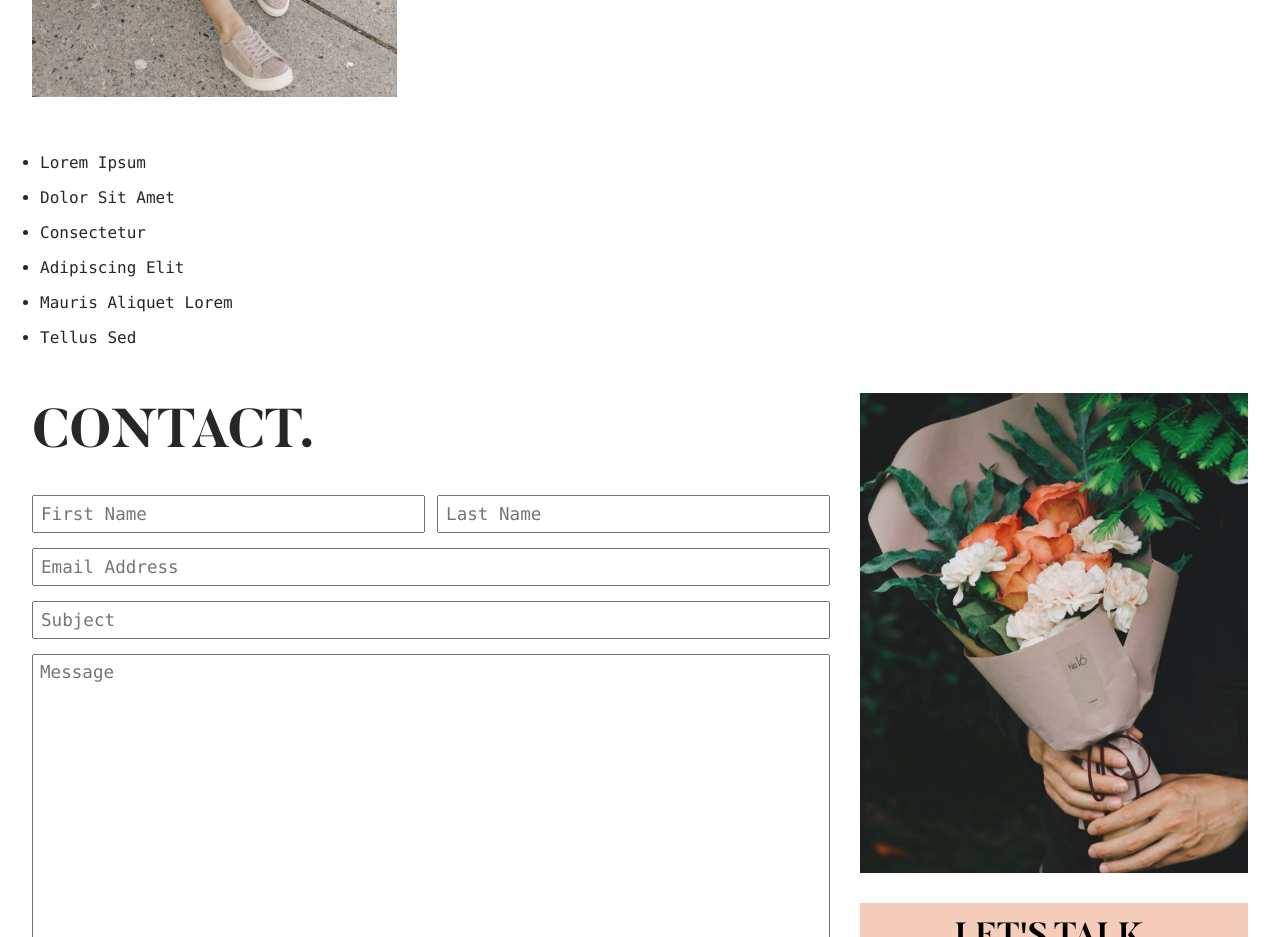
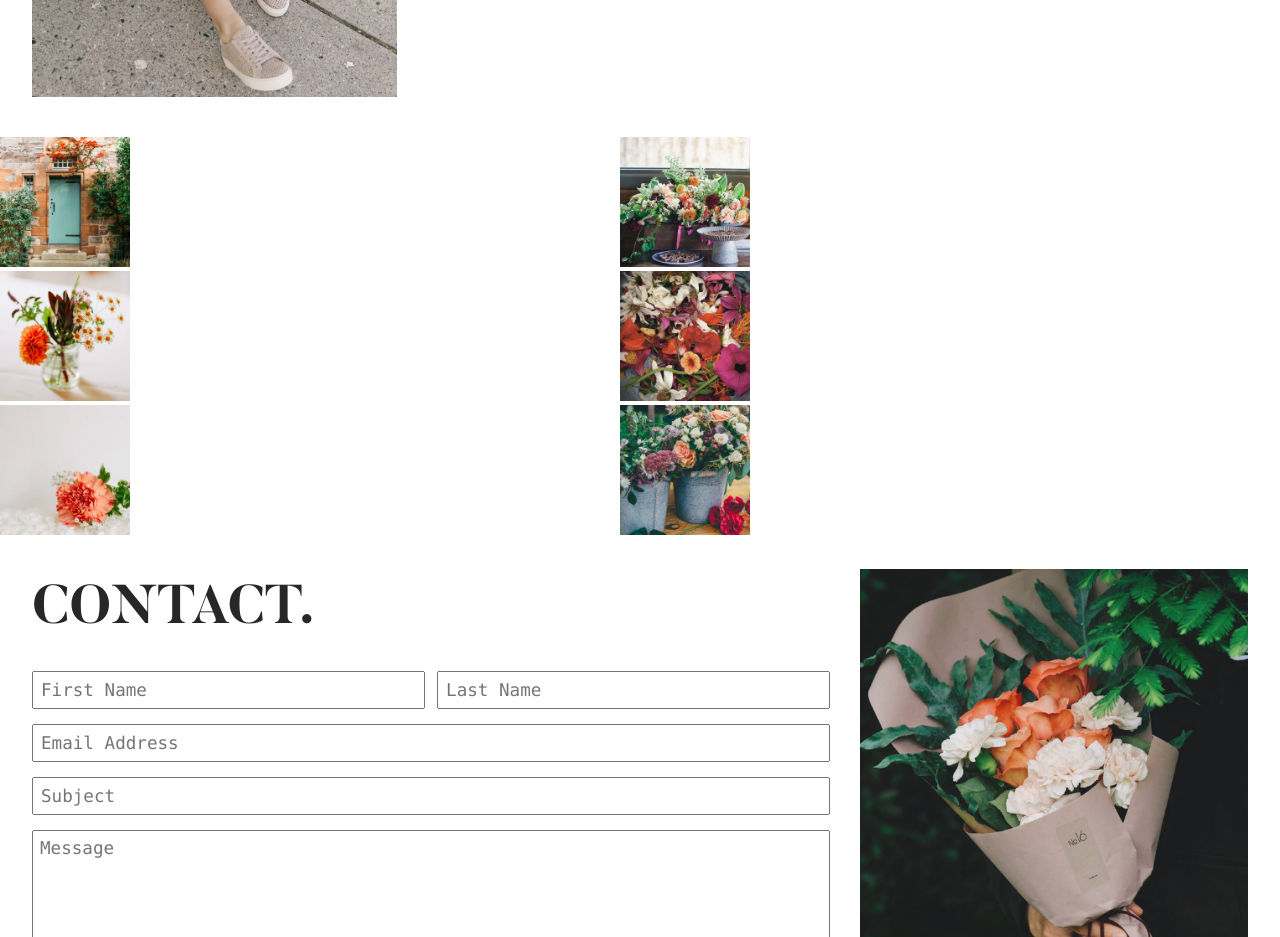
Before and after one commit to taydunworth/floral-web-layout, a React (Create React App) app: page / in a window 1280 px wide. Shown: the part 1240-2177 px from the top of the page. Built offline with nearby package versions, Linux system fonts and the light colour scheme; a web font is replaced by a local one.

Commit message:
Started styling the work section, but I need sleep.

```diff
--- a/src/App.css
+++ b/src/App.css
@@ -107,6 +107,31 @@ h2 {
 
 .about .social ul li img {
   padding: 0 10px 0 0;
+}
+
+/* Work */
+
+.work ul {
+  display: flex;
+  max-width: 100%;
+  list-style-type: none;
+  padding: 0;
+  margin: 0;
+  flex-wrap: wrap;
+}
+
+.portfolio-piece {
+  margin: 0;
+  width: 30%;
+}
+
+.portfolio-piece li {
+  width: 30%;
+  margin: 0;
+}
+
+.portfolio-piece img {
+  width: 70%;
 }
 
 /* Contact */
--- a/src/components/Work.js
+++ b/src/components/Work.js
@@ -18,13 +18,15 @@ class Work extends Component {
     let pieces = this.state.portfolios.map(piece => {
       return (
         <li key={piece.id}>
-          <p>{piece.name}</p>
+          <div className="portfolio-piece">
+            <img src={piece.image} alt={piece.name} />
+          </div>
         </li>
         )
       })
 
     return (
-      <div classname="work" id="Work">
+      <div className="work" id="Work">
         <ul>{pieces}</ul>
       </div>
     );
```
